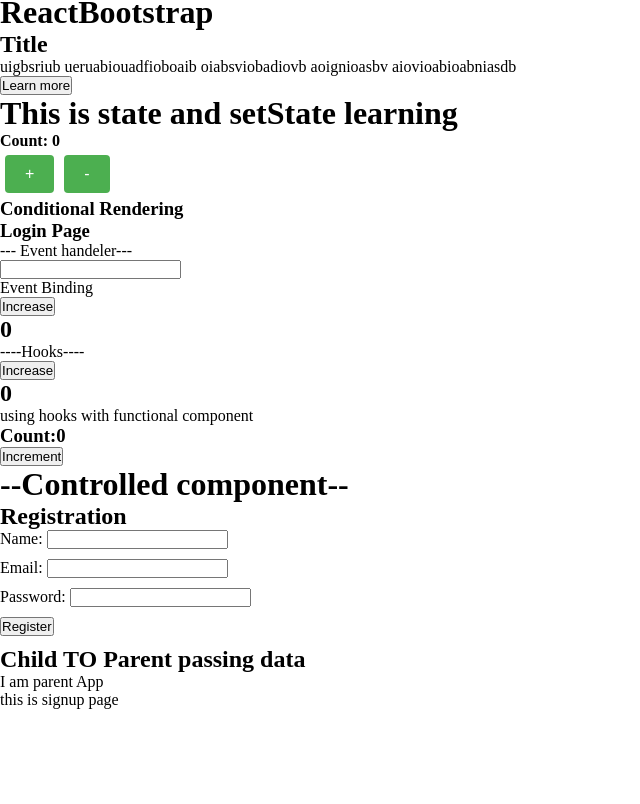
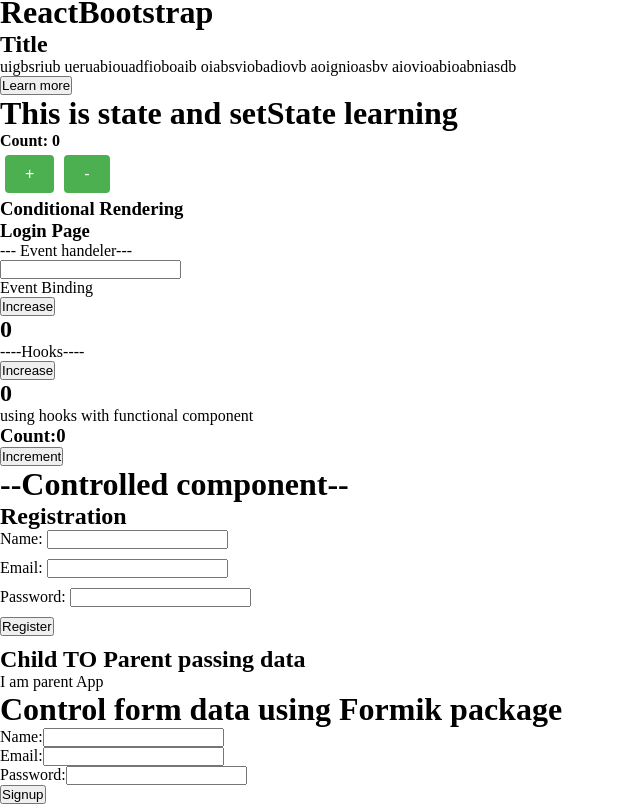
Before and after one commit to alamridoy/React-Practice, a React (Create React App) app: page / in a window 1280 px wide. Shown: the part 289-1093 px from the top of the page, without its empty margins (0-640 px from the left). Before the commit the page ends 998 px from the top, so only its background shows below. Built offline with nearby package versions, Linux system fonts and the light colour scheme.

Commit message:
using formik

```diff
--- a/package.json
+++ b/package.json
@@ -7,6 +7,7 @@
     "@testing-library/react": "^13.4.0",
     "@testing-library/user-event": "^13.5.0",
     "bootstrap": "^5.3.0",
+    "formik": "^2.4.2",
     "react": "^18.2.0",
     "react-bootstrap": "^2.7.4",
     "react-dom": "^18.2.0",
--- a/src/Sign-Up/Sign-up.js
+++ b/src/Sign-Up/Sign-up.js
@@ -1,11 +1,61 @@
-import React from 'react'
+import React from 'react';
+import { Formik, useFormik } from 'formik';
 
 const SignUp = () => {
+  const initialValues = {
+    name: '',
+    email: '',
+    password: ''
+  };
+
+  const onSubmit = (values, { resetForm }) => {
+    console.log(values);
+    resetForm({values:""});
+  };
+
+  const formik = useFormik({
+    initialValues,
+    onSubmit
+  });
+
   return (
     <div>
-      this is signup page
+      <h1>Control form data using Formik package</h1>
+      <form onSubmit={formik.handleSubmit}>
+        <div>
+          <label htmlFor="name">Name:</label>
+          <input
+            type="text"
+            id="name"
+            name="name"
+            value={formik.values.name}
+            onChange={formik.handleChange}
+          />
+        </div>
+        <div>
+          <label htmlFor="email">Email:</label>
+          <input
+            type="email"
+            id="email"
+            name="email"
+            value={formik.values.email}
+            onChange={formik.handleChange}
+          />
+        </div>
+        <div>
+          <label htmlFor="password">Password:</label>
+          <input
+            type="password"
+            id="password"
+            name="password"
+            value={formik.values.password}
+            onChange={formik.handleChange}
+          />
+        </div>
+        <button type="submit">Signup</button>
+      </form>
     </div>
-  )
-}
+  );
+};
 
-export default SignUp
+export default SignUp;
```
Also changed, not shown: 1 other file (tests, documents, lock files or other folders).
